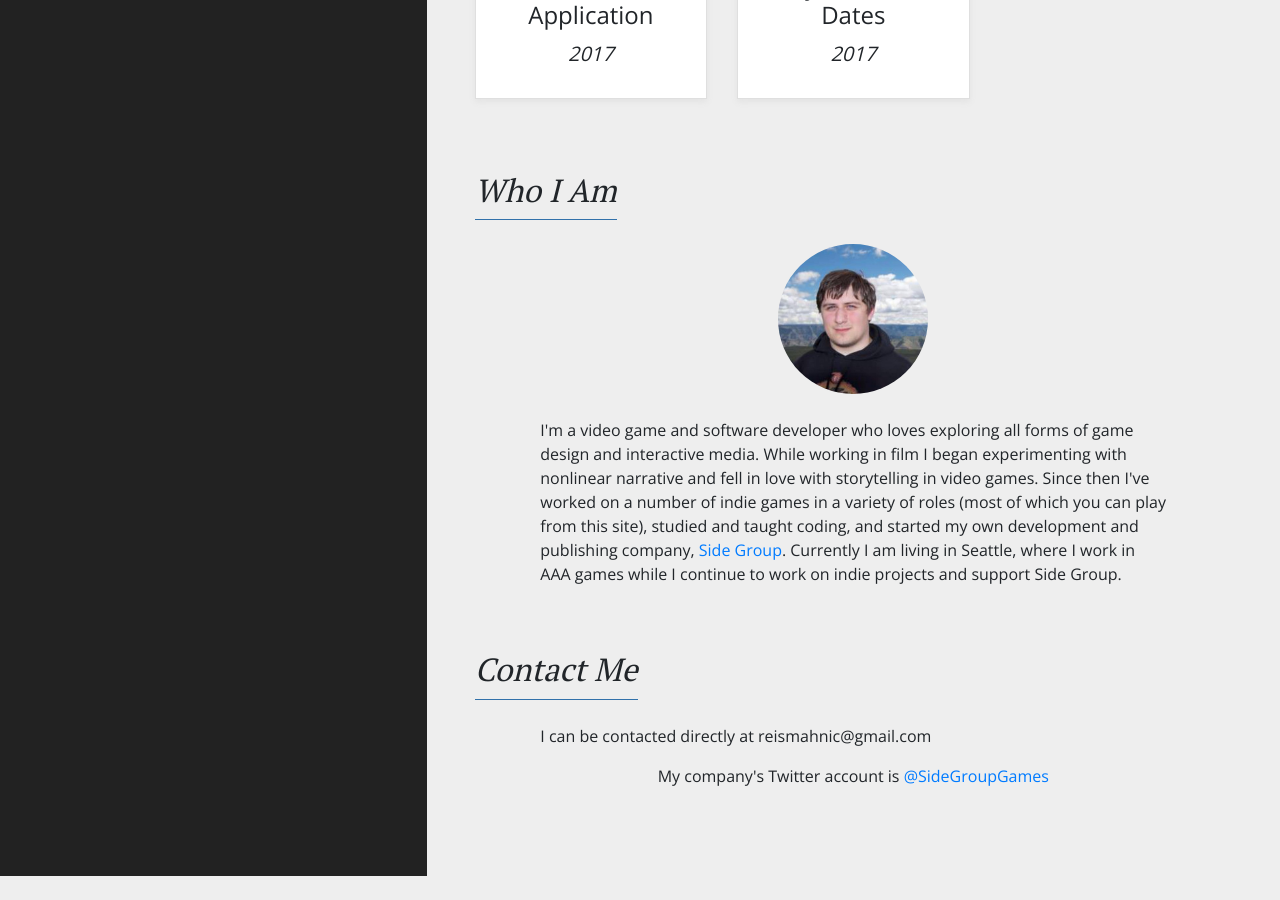
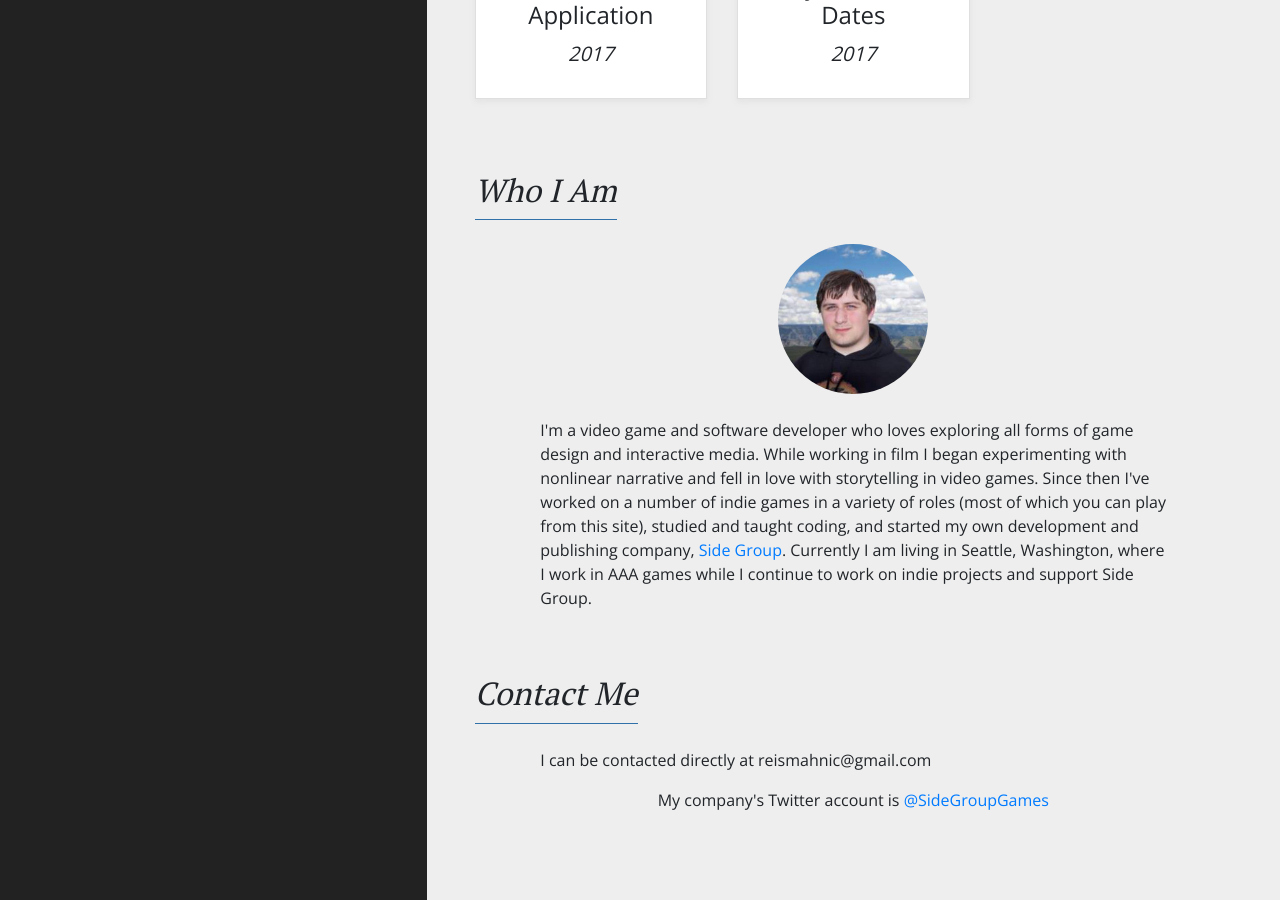
Before and after one commit to reismahnic/reis-mahnic, a Jekyll site: the page built from index.html, in a window 1280 px wide and 900 px high, scrolled down 2358 px. Built offline with Jekyll 4.4.1, drawn with Linux system fonts in a browser that asks for light colours; before the commit the page ends 3234 px from its top, so only the background shows below that.

Commit message:
Update home.html

```diff
--- a/_layouts/home.html
+++ b/_layouts/home.html
@@ -59,7 +59,7 @@
     </div>
     <div class="row mb-5" id ="contact">
         <div class="col-auto col-sm-auto col-md-10 text-center mx-auto"><img class="rounded-circle mb-4" style="max-width:150px" src="/assets/images/12961195.jpeg">
-            <p class="text-left">I'm a video game and software developer who loves exploring all forms of game design and interactive media. While working in film I began experimenting with nonlinear narrative and fell in love with storytelling in video games. Since then I've worked on a number of indie games in a variety of roles (most of which you can play from this site), studied and taught coding, and started my own development and publishing company, <a href="http://www.sidegroupgames.com/" target="_blank">Side Group</a>. Currently I am living in Seattle, where I work in AAA games while I continue to work on indie projects and support Side Group.</p>
+            <p class="text-left">I'm a video game and software developer who loves exploring all forms of game design and interactive media. While working in film I began experimenting with nonlinear narrative and fell in love with storytelling in video games. Since then I've worked on a number of indie games in a variety of roles (most of which you can play from this site), studied and taught coding, and started my own development and publishing company, <a href="http://www.sidegroupgames.com/" target="_blank">Side Group</a>. Currently I am living in Seattle, Washington, where I work in AAA games while I continue to work on indie projects and support Side Group.</p>
         </div>
     </div>
     <div class="row">
```
